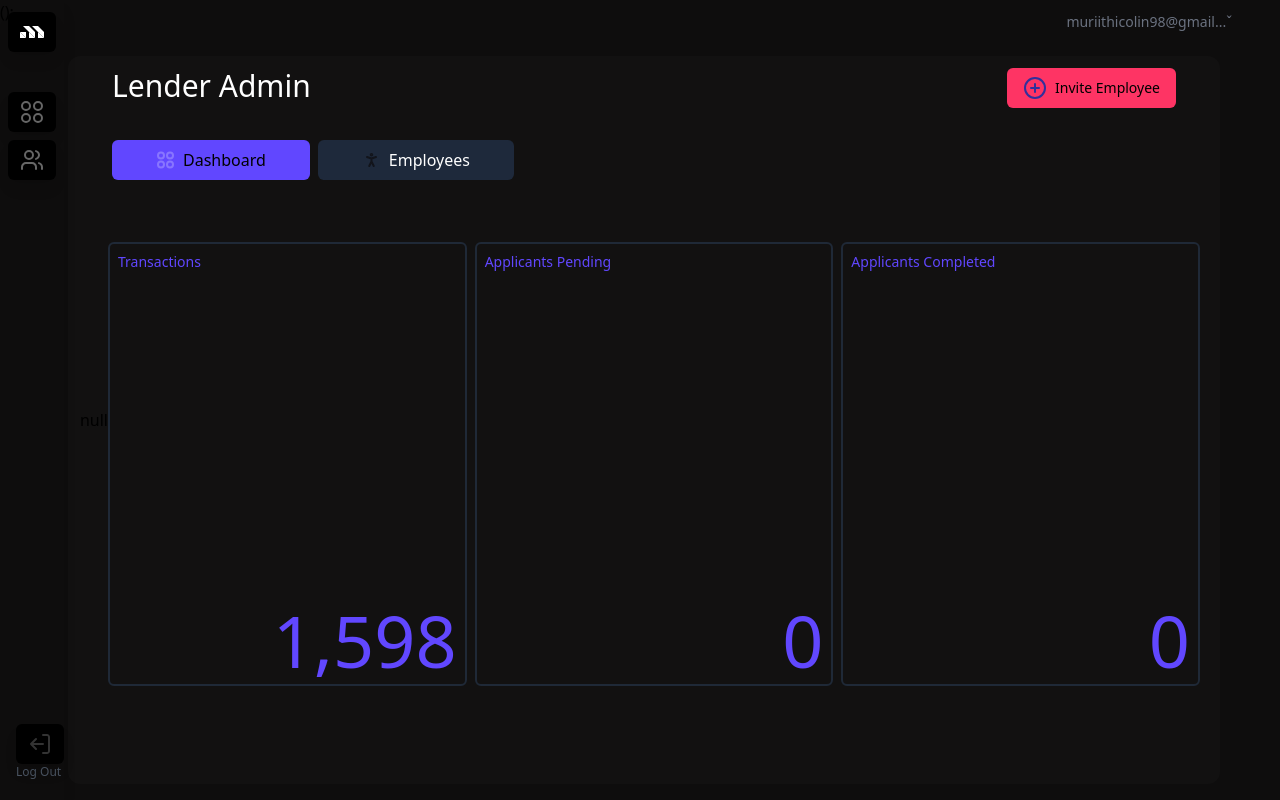
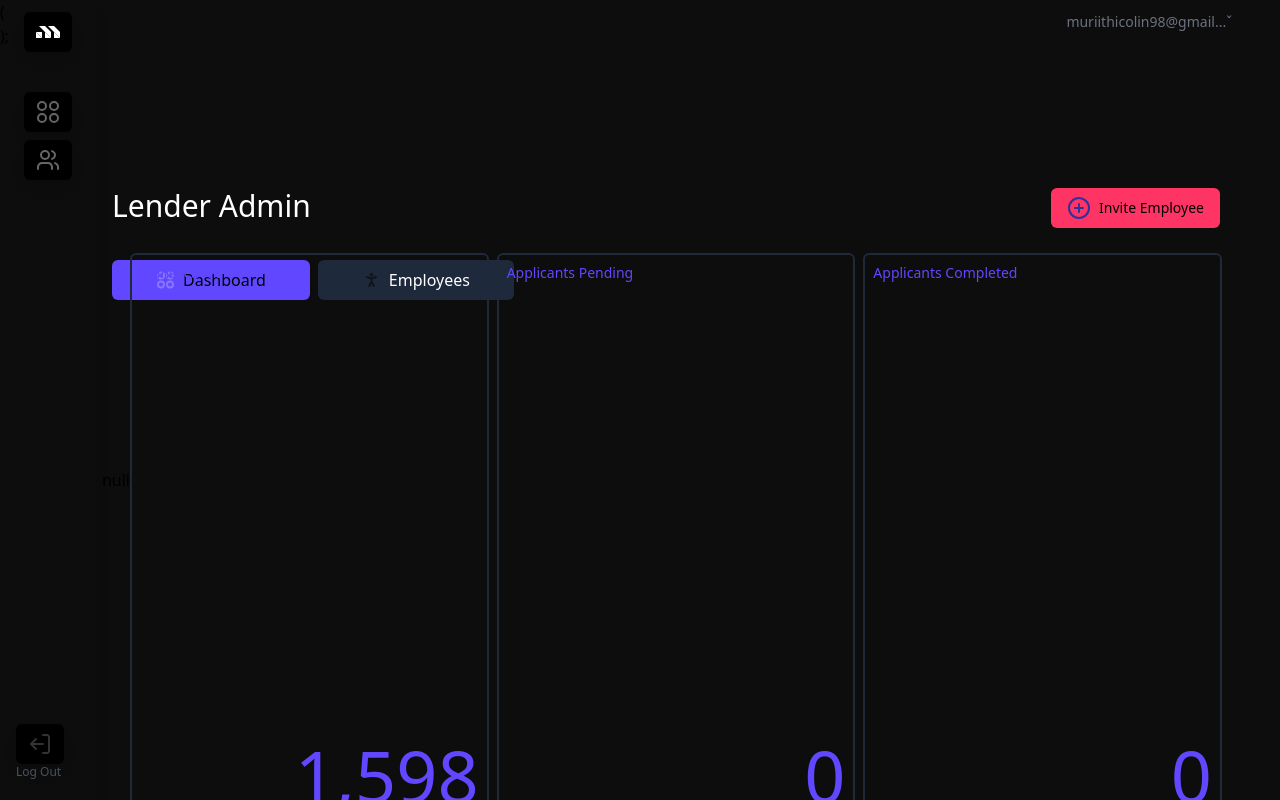
Before and after one commit to AnkhColo/mgb-mortgage-bloc, a React (Create React App) app: page / in a window 1280 px wide. Built offline with nearby package versions, Linux system fonts and the light colour scheme; no server answers.

Commit message:
Pixel Perfect fine tuning

```diff
--- a/src/App.js
+++ b/src/App.js
@@ -13,11 +13,16 @@ function App() {
   return (
     <BrowserRouter>
       <AuthContextProvider>
-        <Sidebar />
-        <Routes>
-          <Route path="/" element={<DashboardsMenu />} />
-          <Route path="employees/*" element={<EmployeesMenu />} />
-        </Routes>
+        <div
+          className="bg:[rgba(11, 12, 18, 1)];
+"
+        >
+          <Sidebar />
+          <Routes>
+            <Route path="/" element={<DashboardsMenu />} />
+            <Route path="employees/*" element={<EmployeesMenu />} />
+          </Routes>
+        </div>
       </AuthContextProvider>
     </BrowserRouter>
   );
--- a/src/components/Dashboard.jsx
+++ b/src/components/Dashboard.jsx
@@ -6,7 +6,7 @@ const Dashboard = () => {
   const [completedApp, setCompletedApp] = useState(0);
 
   return (
-    <div className="w-[1100px] grid grid-flow-col grid-cols-3">
+    <div className="w-[1100px] h-[568px] grid grid-flow-col grid-cols-3 ">
       <Board title={"Transactions"} value={transactions} />
       <Board title={"Applicants Pending"} value={pendingApp} />
       <Board title={"Applicants Completed"} value={completedApp} />
@@ -18,9 +18,12 @@ export default Dashboard;
 
 const Board = ({ title, value }) => {
   return (
-    <div className="relative top-[10%] rounded-md text-custom-purple  hover:text-white  bg-transparent border-gray-800 border-2 hover:bg-gradient-to-tr from-custom-purple   p-6 px-[160px] py-[220px] mr-2">
+    <div
+      className="relative top-[10%] rounded-md text-custom-purple  hover:text-white  bg-transparent border-gray-800
+    border-2 hover:bg-gradient-to-tr from-custom-purple    p-6  mr-2"
+    >
       <div className="absolute top-2 text-sm left-2">{title}</div>
-      <div className="absolute bottom-2 right-2 text-7xl    ">{value}</div>
+      <div className="absolute bottom-2 right-2 text-7xl ">{value}</div>
     </div>
   );
 };
--- a/src/components/Sidebar.js
+++ b/src/components/Sidebar.js
@@ -8,13 +8,16 @@ import { ReactComponent as EmIcon } from "../icons/users.svg";
 
 const Sidebar = () => {
   return (
-    <>
+    <div
+      className="background: [rgba(11, 12, 18, 1)];
+"
+    >
       <div className="fixed top-3 right-12 text-gray-500 text-sm">
         muriithicolin98@gmail...ˇ
       </div>
       <div
-        className="fixed top-0 left-0 w-16  h-screen p-1
-    flex flex-col bg-rgba(9, 8, 8, 0.978) text-secondary shadow-lg"
+        className="fixed top-0 left-0 w-[96px]  h-screen p-1
+    flex flex-col  text-secondary shadow-lg "
       >
         <div className="my-2">
           <SidebarIcon icon={<HomeIcon size={30} />} />
@@ -22,7 +25,7 @@ const Sidebar = () => {
         <div className="my-6">
           <div className="my-2">
             <Link to="/">
-              <SidebarIcon icon={<MenuIcon className="my-2" size={30} />} />
+              <SidebarIcon icon={<MenuIcon className="my-2 " size={30} />} />
             </Link>
           </div>
           <Link to="/employees">
@@ -36,7 +39,7 @@ const Sidebar = () => {
         />
         <p className="">Log Out</p>
       </div>
-    </>
+    </div>
   );
 };
 
--- a/src/index.css
+++ b/src/index.css
@@ -13,8 +13,8 @@
 
 @layer components {
   .sidebar-icon{
-    @apply relative flex justify-center items-center w-12
-    h-10 mx-auto  shadow-lg bg-black p-3
+    @apply relative flex justify-center items-center w-[48px]
+    h-[40px] mx-auto  shadow-lg bg-black p-3
     text-gray-500 hover:bg-gray-300 hover:text-black
     rounded-md transition-all duration-300 ease-linear
   }
--- a/src/pages/DashboardsMenu.js
+++ b/src/pages/DashboardsMenu.js
@@ -1,6 +1,7 @@
 import { ReactComponent as PlusIcon } from "../icons/plus-circle.svg";
 import { ReactComponent as PersonIcon } from "../icons/person-standing.svg";
 import { ReactComponent as DashIcon } from "../icons/layout-grid.svg";
+// import { ReactComponent as DashIconHover } from "../icons/dash-hover.svg";
 // import { ReactComponent as TrashIcon } from "../icons/trash.svg";
 // import { ReactComponent as SearchIcon } from ".../icons/search.svg";
 
@@ -27,7 +28,7 @@ const DashboardsMenu = () => {
   };
 
   return (
-    <div className=" fixed top-[-1] bottom-1 left-14 right-1 h-[91%] w-[90%] bg-custom-black rounded-xl m-3  py-5 flex justify-center items-center font-arial">
+    <div className=" fixed top-[-1] bottom-1 left-14 right-1 max-w-[1496px] max-h-[880px] bg-[rgba(255, 255, 255, 0.02)] rounded-xl m-3  py-5 flex justify-center items-center font-arial">
       <p className="text-3xl text-white absolute top-3 left-11">Lender Admin</p>
       <button className=" flex items-center text-sm absolute top-3 right-11 bg-custom-red rounded-md px-4 py-2">
         <PlusIcon className="mr-2" />
@@ -41,7 +42,7 @@ const DashboardsMenu = () => {
           onClick={() => handleButtonClick("dashboard")}
         >
           <div className="flex justify-center items-center">
-            <div className="px-1">
+            <div className="px-1 ">
               <DashIcon size={2} />
             </div>
             <div
@@ -64,7 +65,7 @@ const DashboardsMenu = () => {
               <PersonIcon />
             </div>
             <div
-              className={`px-1 ${
+              className={`px-1  ${
                 activeSection === "employee" ? "text-black" : "text-white"
               } `}
             >
```
Also changed, not shown: src/icons/dash-hover.svg (added).
